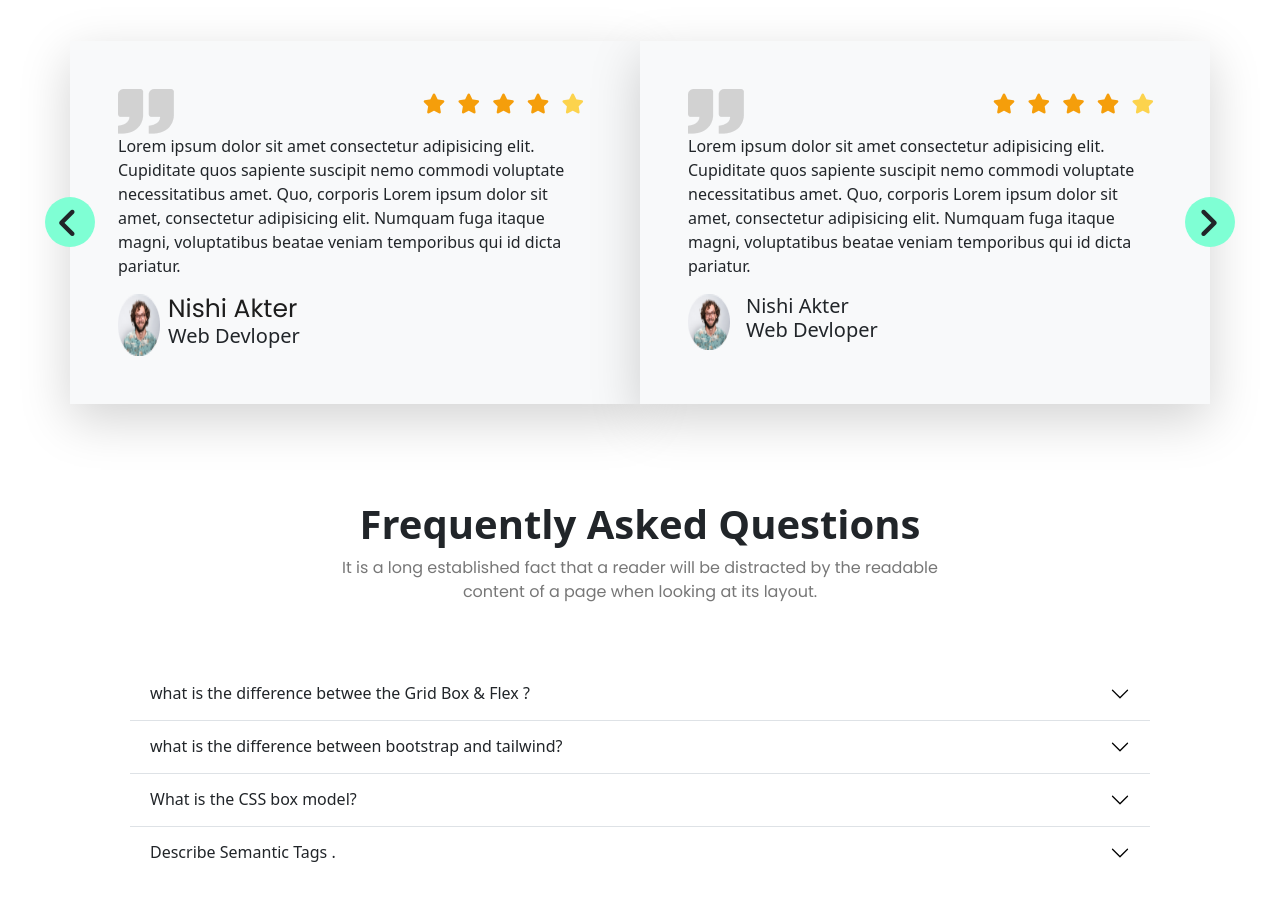
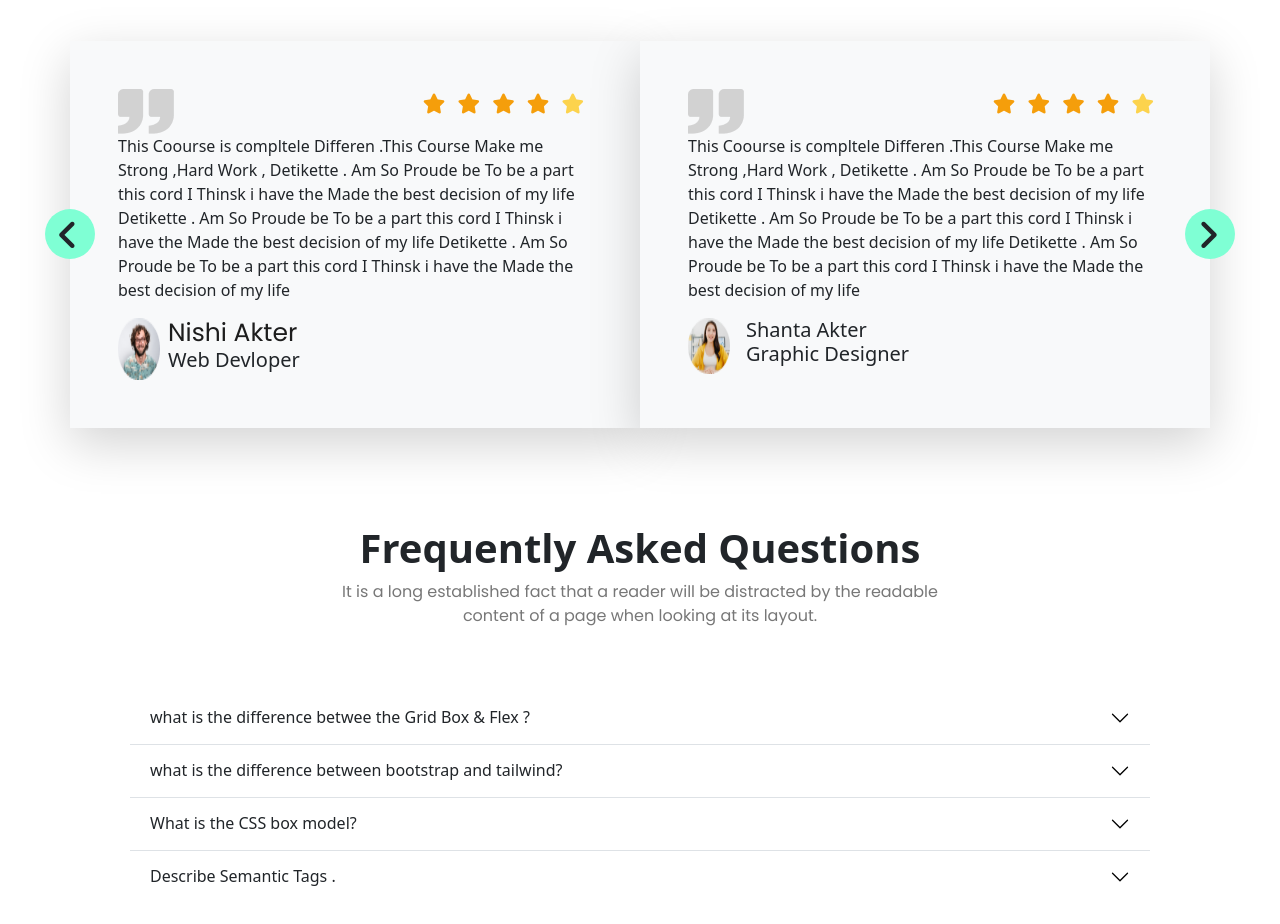
Before and after one commit to abuhanifornob/easy-learning-website-main, a plain HTML site: page index.html in a window 1280 px wide. Shown: the part 3880-4804 px from the top of the page. Drawn offline with Linux system fonts and the light colour scheme.

Commit message:
Loreups text Change

```diff
--- a/index.html
+++ b/index.html
@@ -409,8 +409,8 @@
 
                     </div>
                     <div>
-                        <p>Lorem ipsum dolor sit amet consectetur adipisicing elit. Cupiditate quos sapiente suscipit nemo commodi voluptate necessitatibus amet. Quo, corporis Lorem ipsum dolor sit amet, consectetur adipisicing elit. Numquam fuga itaque
-                            magni, voluptatibus beatae veniam temporibus qui id dicta pariatur. </p>
+                        <p>This Coourse is compltele Differen .This Course Make me Strong ,Hard Work , Detikette . Am So Proude be To be a part this cord I Thinsk i have the Made the best decision of my life Detikette . Am So Proude be To be a part this
+                            cord I Thinsk i have the Made the best decision of my life Detikette . Am So Proude be To be a part this cord I Thinsk i have the Made the best decision of my life </p>
                     </div>
                     <div class="d-flex">
                         <img src="images/student/student-5.png" alt="">
@@ -439,13 +439,13 @@
 
                     </div>
                     <div>
-                        <p>Lorem ipsum dolor sit amet consectetur adipisicing elit. Cupiditate quos sapiente suscipit nemo commodi voluptate necessitatibus amet. Quo, corporis Lorem ipsum dolor sit amet, consectetur adipisicing elit. Numquam fuga itaque
-                            magni, voluptatibus beatae veniam temporibus qui id dicta pariatur. </p>
+                        <p>This Coourse is compltele Differen .This Course Make me Strong ,Hard Work , Detikette . Am So Proude be To be a part this cord I Thinsk i have the Made the best decision of my life Detikette . Am So Proude be To be a part this
+                            cord I Thinsk i have the Made the best decision of my life Detikette . Am So Proude be To be a part this cord I Thinsk i have the Made the best decision of my life</p>
                     </div>
                     <div class="d-flex">
-                        <img src="images/student/student-5.png" alt="">
-                        <h5 class="ms-3">Nishi Akter <br>
-                            <span>Web Devloper</span> </h5>
+                        <img src="images/student/student-6.png" alt="">
+                        <h5 class="ms-3">Shanta Akter<br>
+                            <span>Graphic Designer</span> </h5>
 
                     </div>
                 </div>
```
